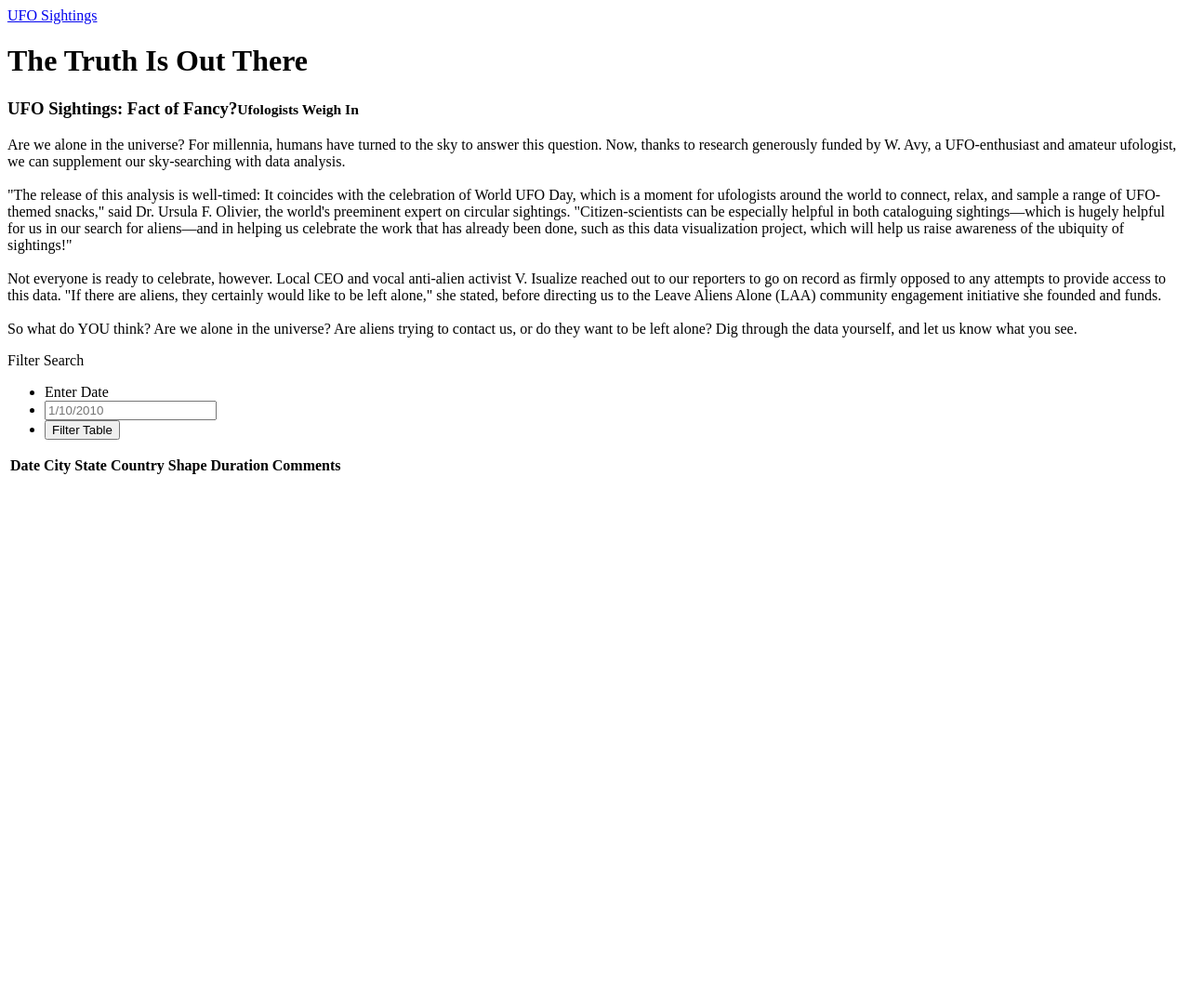
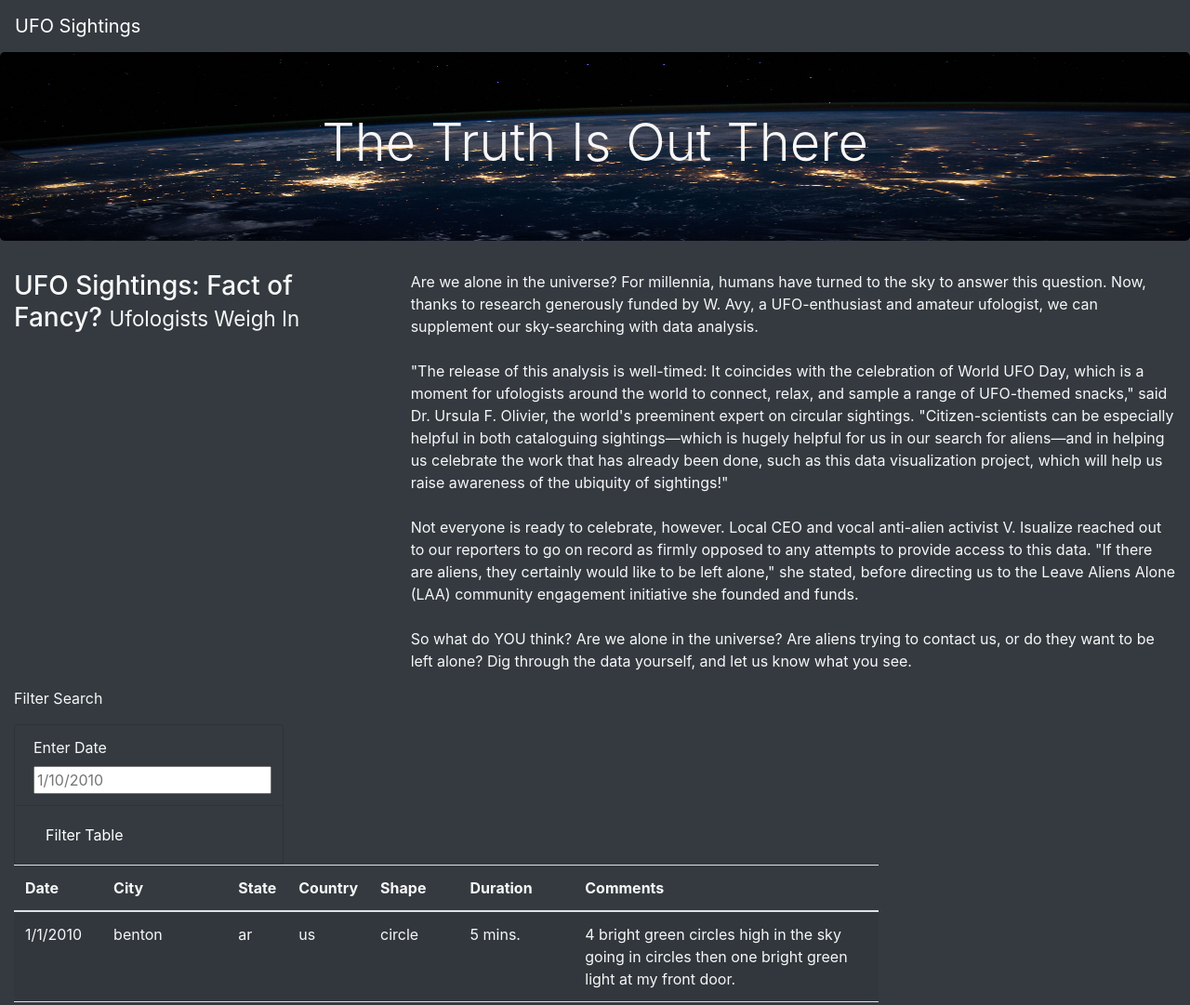
Before and after one commit to VershaR1791/UFOs, a plain HTML site: page index.html in a window 1280 px wide. Shown: the top 1081 px of the page at 93% size. Before the commit the page ends 800 px from the top, so only its background shows below. Drawn offline with nearby package versions, Linux system fonts and the light colour scheme.

Commit message:
module complete

```diff
--- a/index.html
+++ b/index.html
@@ -7,24 +7,25 @@
     <title>UFO Finder</title>
     <link
     rel="stylesheet"
-    href="static/css/style.css"
+    href="https://maxcdn.bootstrapcdn.com/bootstrap/4.0.0/css/bootstrap.min.css"
     integrity="sha384-Gn5384xqQ1aoWXA+058RXPxPg6fy4IWvTNh0E263XmFcJlSAwiGgFAW/dAiS6JXm"
     crossorigin="anonymous"
   />
+  <link rel="stylesheet" href="static/css/style.css"/>
 </head>
-<body>
+<body class="bg-dark">
     <div class="wrapper">
-        <nav class="navbar navbar-expand-lg">
+        <nav class="navbar navbar-dark bg-dark navbar-expand-lg">
             <a class="navbar-brand" href="index.html">UFO Sightings</a>
         </nav>
     </div>
     <div class="jumbotron">
-        <h1>The Truth Is Out There</h1>
+        <h1 class="display-4">The Truth Is Out There</h1>
     </div>
     <div class="container-fluid">
         <div class="row">
           <div class="col-md-4">
-            <h3>UFO Sightings: Fact of Fancy?<small>Ufologists Weigh In</small></h3>
+            <h3>UFO Sightings: Fact of Fancy? <small>Ufologists Weigh In</small></h3>
           </div>
           <div class="col-md-8">
             <p>
@@ -36,22 +37,24 @@
     <div class="container-fluid">
         <div class="row">
           <div class="col-md-3">
-            <form>
+            <form class = "bg-dark">
                 <p>Filter Search</p>
+                <ul class="list-group bg-dark">
+                    <li class="list-group-item bg-dark">
+                        <label for="date">Enter Date</label>
+                        <input type="text" placeholder="1/10/2010" id="datetime" />
+                    </li>
+
+                    <li class="list-group-item bg-dark">
+                        <button id="filter-btn" type="button" class="btn btn-dark">
+                            Filter Table
+                        </button>
+                    </li>
+                </ul>
             </form>
           </div>
           <div class="col-md-9">
-            <ul class="list-group">
-                <li class="list-group-item">
-                    <label for="date">Enter Date</label>
-                </li>
-                <li class="list-group-item">
-                    <input type="text" placeholder="1/10/2010" id="datetime" />
-                </li>
-                <li class="list-group-item">
-                    <button id="filter-btn" type="button" class="btn btn-default">Filter Table</button>
-                </li>
-            </ul>
+
           </div>
         </div>
     </div>
@@ -71,5 +74,8 @@
           <tbody></tbody>
         </table>
     </div>
+        <script src="https://cdnjs.cloudflare.com/ajax/libs/d3/4.11.0/d3.js"></script>
+        <script src="static/js/data.js"></script>
+        <script src="static/js/app.js"></script>
 </body>
 </html>
--- a/static/css/style.css
+++ b/static/css/style.css
@@ -0,0 +1,9 @@
+body {
+
+    color: #f7f7f7;
+  }
+.jumbotron {
+    background-image: url("../images/nasa.jpg");
+    background-size: 100% 100%;
+    text-align: center;
+  }
--- a/static/js/app.js
+++ b/static/js/app.js
@@ -2,7 +2,7 @@
 const tableData = data;
 
 // Reference the HTML table using D3
-var today = d3.select("tbody");
+var tbody = d3.select("tbody");
 
 //simple Javascript console.log statement
 function printHello() {
```
Also changed, not shown: static/images/nasa.jpg (added).
